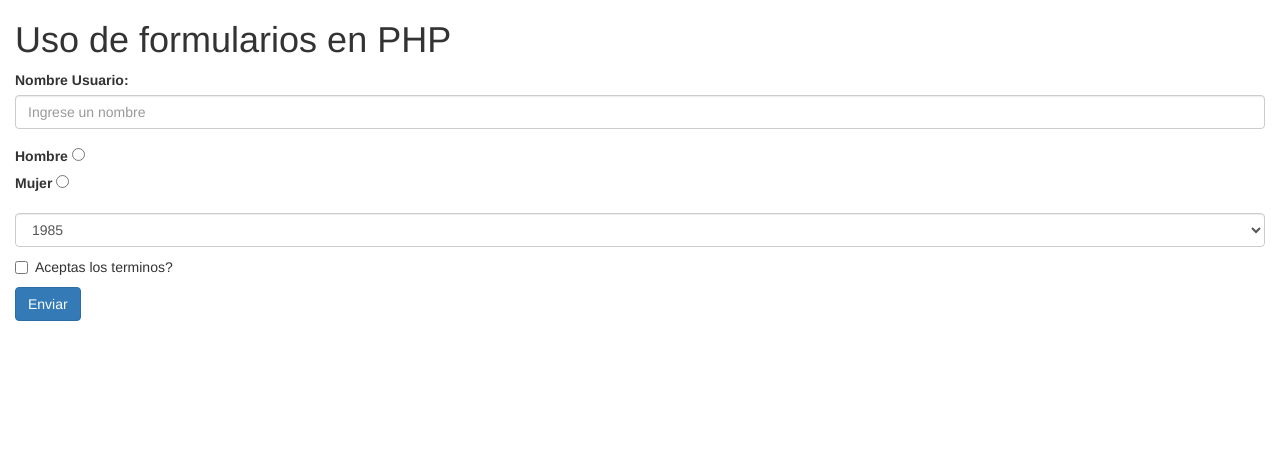
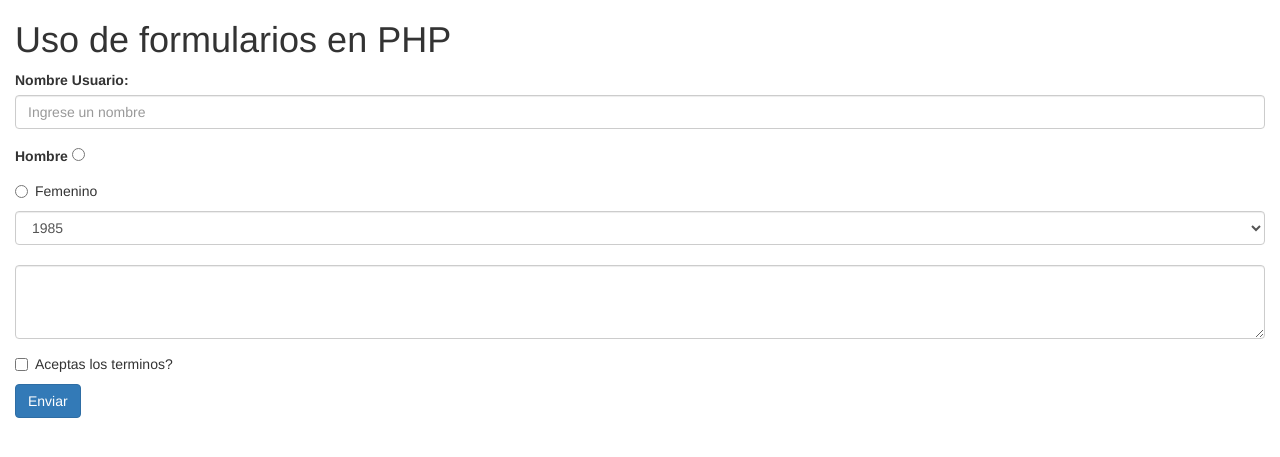
Before and after one commit to viktorHbenitez/cursoIntroPHP, a PHP site: page /formulario/formulario.php in a window 1280 px wide. Shown: the top 457 px of the page. Run offline with PHP 8.4, Linux system fonts and the light colour scheme.

Commit message:
Formulario 1.2 agregado textarea

```diff
--- a/formulario/formulario.php
+++ b/formulario/formulario.php
@@ -25,10 +25,11 @@
 				<label for="hombre">Hombre</label>
 				<input type="radio" name="genero" value="masculino" id="hombre" class="" cheked/>
 			</div>  <!-- .form-group type=radio button name=variableEnvia  value= valorEnviado -->
-			<div class="form-group">
-				<label for="mujer">Mujer</label>	<!-- label for=relacionId-->
-				<input type="radio" name="genero" id="mujer" value="femenino"/>
-			</div>	<!-- .form-group type=radio -->
+			<div class="radio">
+				<label>
+					<input type="radio" name="genero" id="mujer" value="femenino"/>Femenino
+				</label>
+			</div>	<!-- .radio-->
 			<select class="form-control"name="year" id="year">  <!-- name= variableEnviaValor -->
 				<option value="1985">1985</option>
 				<option value="2000">1990</option>
@@ -37,12 +38,18 @@
 				<option value="2010">2010</option>
 				<option value="2015">2015</option>
 			</select>  <!-- .form-control -->
+			<div class="form-group">
+				<label form="comentario"></label>
+				<textarea class="form-control" rows="3" cols="3" name="comentario" id="comentario">
+
+				</textarea>	<!-- .form-control -->
+			</div>	<!-- form-group -->
 			<div class="checkbox">
 				<label>
 					<input type="checkbox" name="terminos" value="true" id="terminos"> Aceptas los terminos?
 				</label>
 			</div>	<!-- .checkbox-->
-			<input type="submit" value="Enviar" class="btn btn-primary" />
+			<input type="submit" value="Enviar" class="btn btn-primary" />	<!-- .btn btn-primary -->
 
 		</form>  <!-- endFormulario -->
 
```
